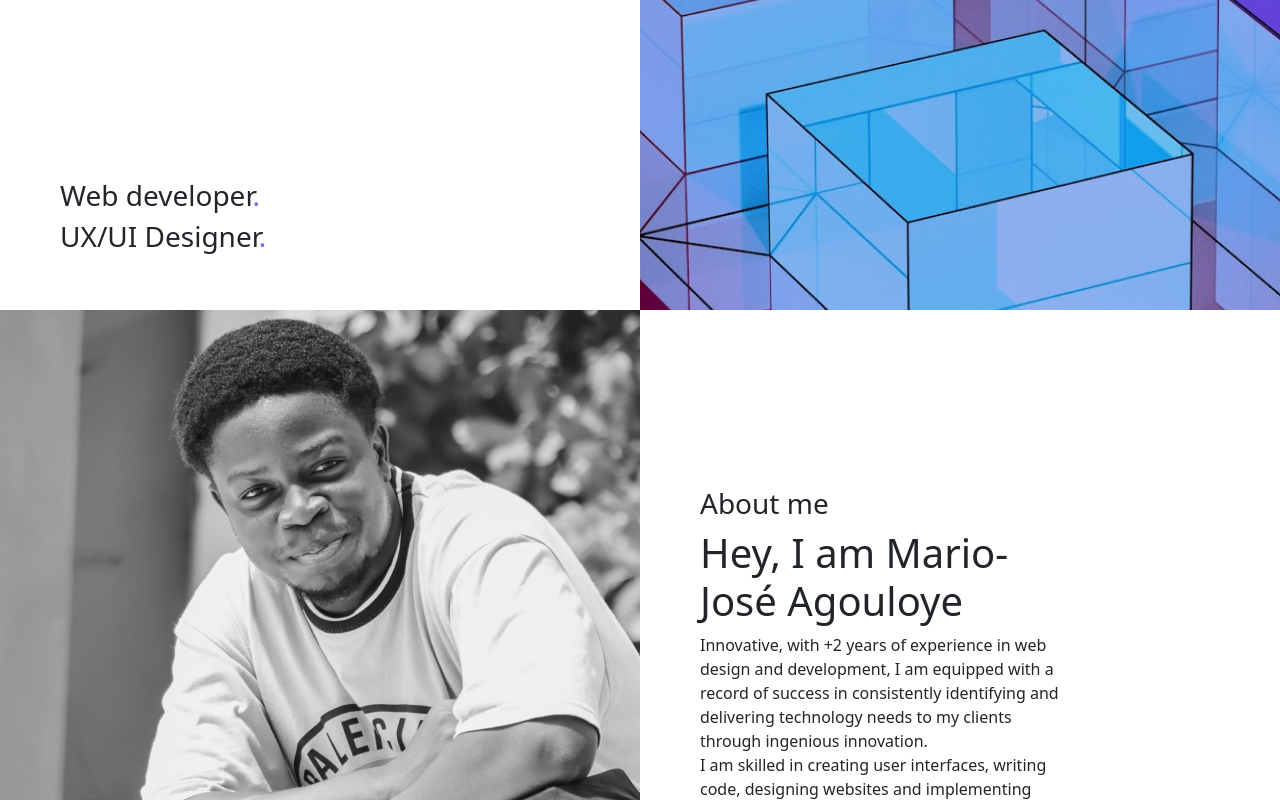
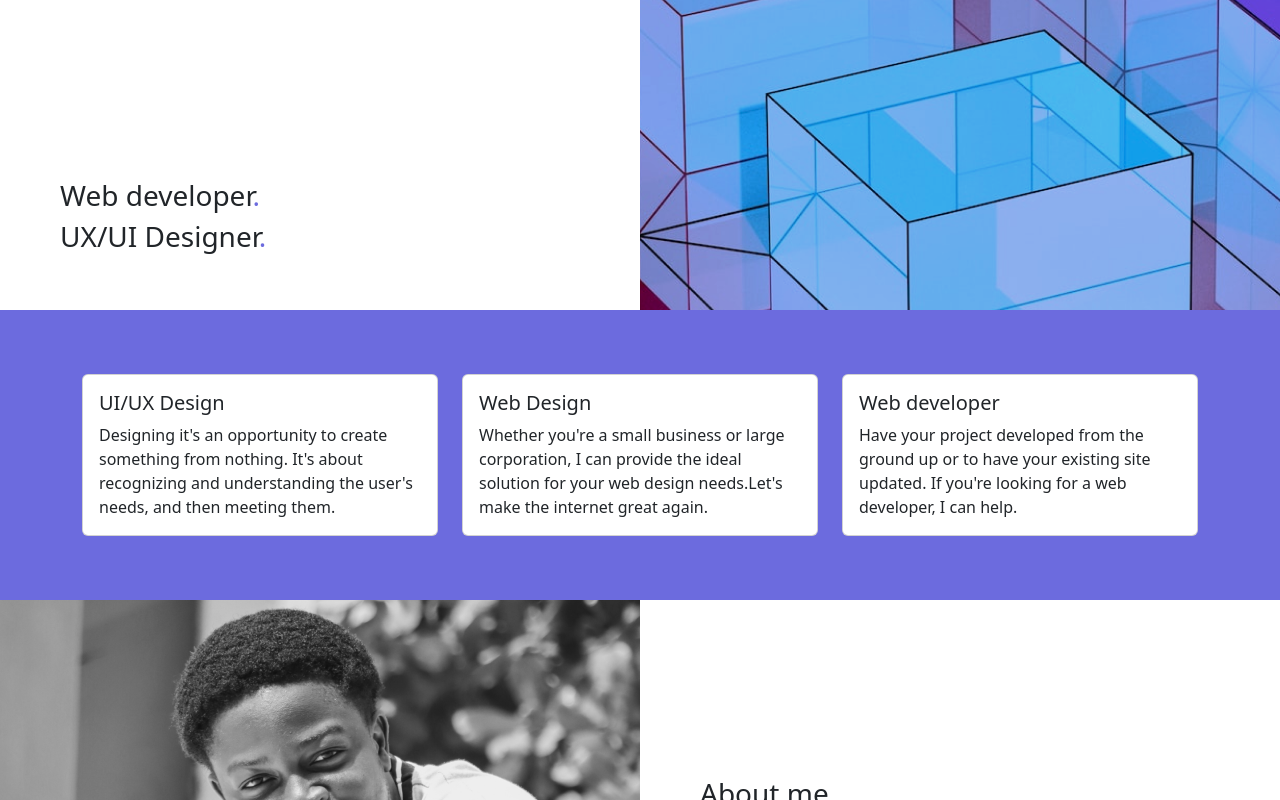
Before and after one commit to Wa-ram/Portfolio, a plain HTML site: page index.html in a window 1280 px wide. Shown: the part 490-1290 px from the top of the page. Drawn offline with nearby package versions, Linux system fonts and the light colour scheme.

Commit message:
Add services Section

```diff
--- a/Index.css
+++ b/Index.css
@@ -16,6 +16,10 @@
 
 .head_right_side, .head_right_sidesm{
     background: url(Assets/opening.png) no-repeat;
+}
+
+.Services{
+    background-color: var(--main);
 }
 
 .ABOUTmE, .ABOUTmE_left_side, .ABOUTmE_right_side{
--- a/index.html
+++ b/index.html
@@ -31,7 +31,6 @@
             </div>
         </div>
 
-
         <div class="container-fluid d-md-none">
             <div class="row d-flex">
                 <div class="col-12 head_left_sidesm d-flex flex-column justify-content-between pb-5">
@@ -52,7 +51,40 @@
             </div>
         </div>
     </div>
+
     <!-- SERVICES -->
+    <div class="Services py-4 py-md-5 ">
+        <div class="container">
+            <div class="row d-flex flex-wrap justify-content-center">
+                <div class="col-sm-6 col-lg-4">
+                    <div class="card my-3">
+                        <div class="card-body">
+                            <h5 class="card-title">UI/UX Design</h5>
+                            <p class="card-text">Designing it's an opportunity to create something from nothing. It's about recognizing and understanding the user's needs, and then meeting them.</p>
+                        </div>
+                    </div>
+                </div>
+
+                <div class="col-sm-6 col-lg-4">
+                    <div class="card my-3">
+                        <div class="card-body">
+                            <h5 class="card-title">Web Design</h5>
+                            <p class="card-text">Whether you're a small business or large corporation, I can provide the ideal solution for your web design needs.Let's make the internet great again.</p>
+                        </div>
+                    </div>
+                </div>
+
+                <div class="col-sm-6 col-lg-4">
+                    <div class="card my-3">
+                        <div class="card-body">
+                            <h5 class="card-title">Web developer</h5>
+                            <p class="card-text">Have your project developed from the ground up or to have your existing site updated. If you're looking for a web developer, I can help.</p>
+                        </div>
+                    </div>
+                </div>
+            </div>
+        </div>
+    </div>
     <!-- ABOUT ME -->
     <div class="ABOUTmE">
         <div class="container-fluid d-none d-md-block">
@@ -84,7 +116,7 @@
                         <div class="ABOUTmE_text_section col-11 ms-3">
                             <h4>About me</h4>
                             <h2>Hey, I am Mario-José Agouloye</h2>
-                            <p class="mb-4">Innovative, with +2 years of experience in web design and development, I am equipped with a record of success in consistently identifying and delivering technology needs to my clients through ingenious innovation.
+                            <p class="mb-3">Innovative, with +2 years of experience in web design and development, I am equipped with a record of success in consistently identifying and delivering technology needs to my clients through ingenious innovation.
                                 <br> I am skilled in creating user interfaces, writing code, designing websites and implementing new features based on feedback from users or my clients.
                             </p>
                             <button class="ResumeBut d-flex justify-content-around">
```
